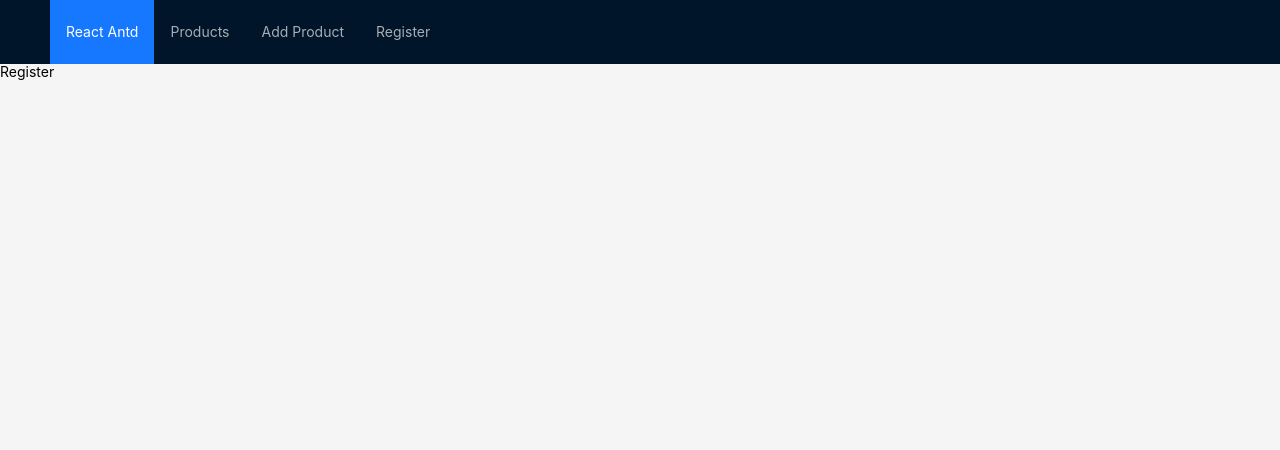
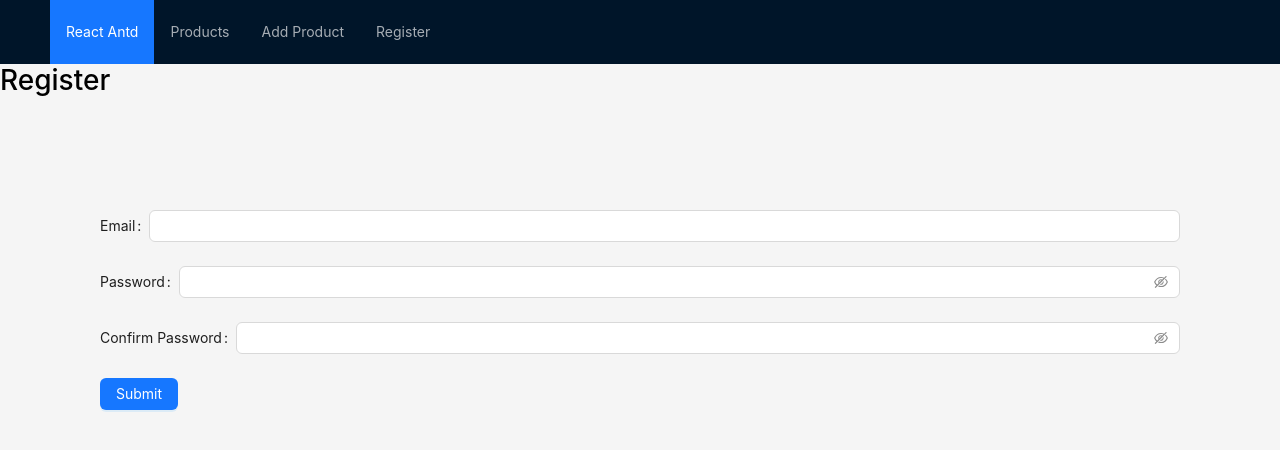
Before and after one commit to vanhoa690/web2091-react-sp25, a React (Vite) app: page /register in a window 1280 px wide. Shown: the top 450 px of the page. Built offline with nearby package versions, Linux system fonts and the light colour scheme.

Commit message:
register

```diff
--- a/db.json
+++ b/db.json
@@ -6,5 +6,17 @@
       "id": 1
     }
   ],
-  "users": []
+  "users": [
+    {
+      "email": "hoadv21@fpt.edu.vn",
+      "password": "$2a$10$ITAD6BzMtKVFBywP1tDMDeCKSSAkN0guErkGIfnVT9sRhrQ2bq2rW",
+      "confirmPassword": "123456",
+      "id": 1
+    },
+    {
+      "email": "hoadv212@fpt.edu.vn",
+      "password": "$2a$10$2JfK2c0BWB97pFUArVB1PO5MhTFbiw7MyUFQ3lZk9JoFS1Xeb0Yq2",
+      "id": 2
+    }
+  ]
 }
--- a/src/hooks/index.ts
+++ b/src/hooks/index.ts
@@ -66,6 +66,8 @@ export const useDelete = ({ resource = "products" }: Props) => {
 export const useAuth = ({ resource = "register" }) => {
   return useMutation({
     mutationFn: (values) => auth({ resource, values }),
-    onSuccess: () => {},
+    onSuccess: () => {
+      message.success("thanh cong");
+    },
   });
 };
--- a/src/pages/auth/register.tsx
+++ b/src/pages/auth/register.tsx
@@ -1,11 +1,31 @@
+import { Button, Form, Input } from "antd";
 import { useAuth } from "../../hooks";
 
 const Register = () => {
   const { mutate } = useAuth({ resource: "register" });
   const onFinish = (values: any) => {
-    mutate(values);
+    const { confirmPassword, ...params } = values;
+    mutate(params);
   };
-  return <div>Register</div>;
+  return (
+    <div>
+      <h1>Register</h1>
+      <Form style={{ padding: "100px" }} onFinish={onFinish}>
+        <Form.Item label="Email" name="email">
+          <Input />
+        </Form.Item>
+        <Form.Item label="Password" name="password">
+          <Input.Password />
+        </Form.Item>
+        <Form.Item label="Confirm Password" name="confirmPassword">
+          <Input.Password />
+        </Form.Item>
+        <Button type="primary" htmlType="submit">
+          Submit
+        </Button>
+      </Form>
+    </div>
+  );
 };
 
 export default Register;
```
